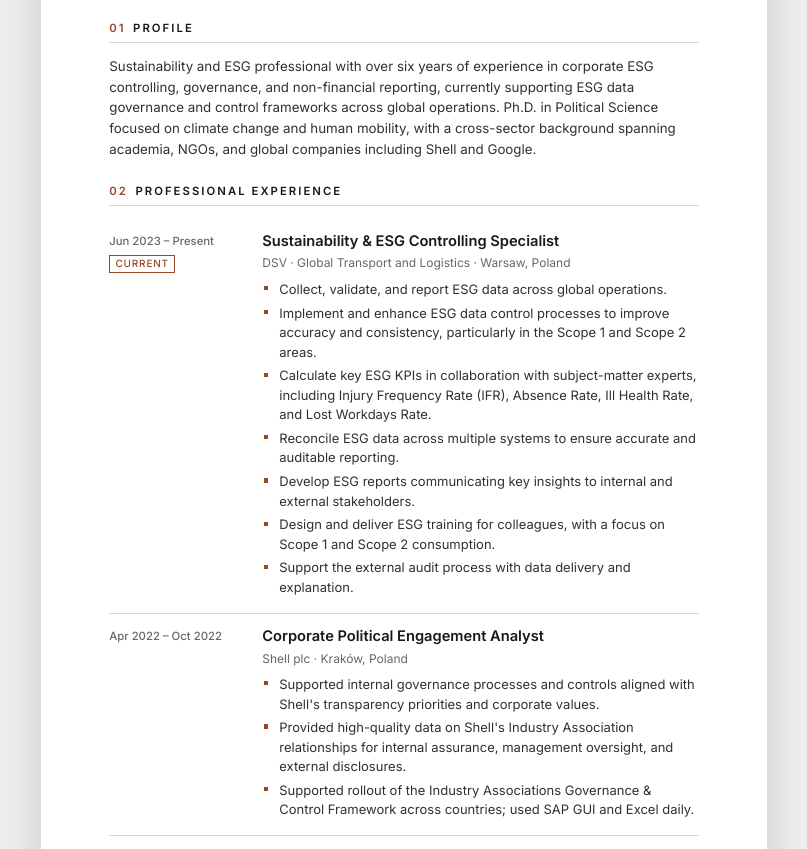
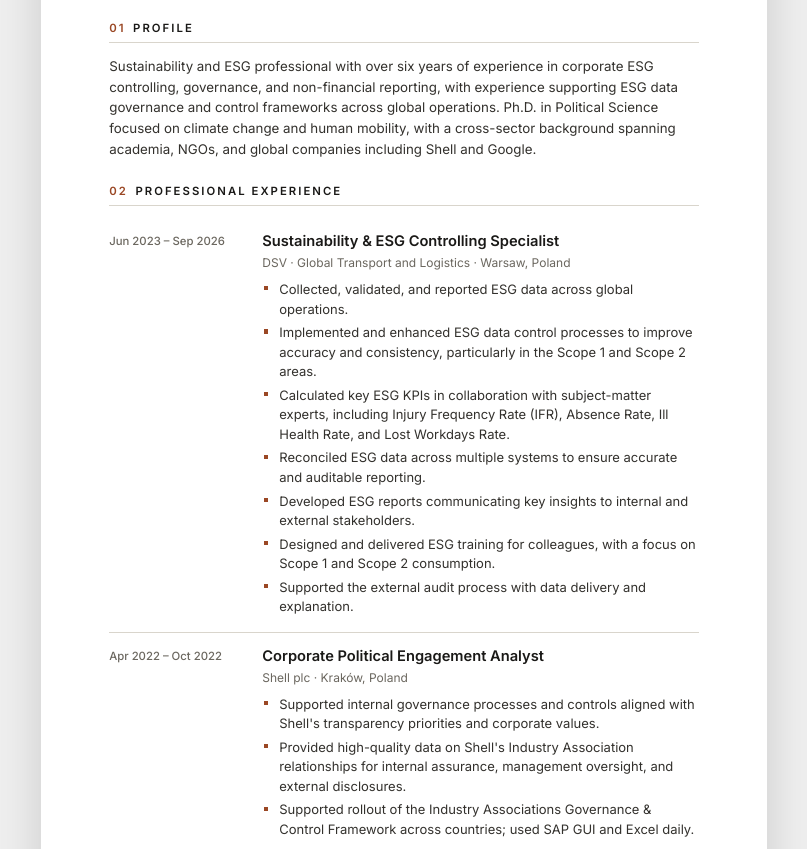
Before and after one commit to firatbarca/personal, an Eleventy site: page src/cv.njk in a window 1280 px wide. Shown: the part 251-1100 px from the top of the page, without its empty margins (236-1043 px from the left). Built offline with nearby package versions, Linux system fonts and the light colour scheme; Eleventy itself is replaced by a stand-in of ours; files that its build step writes are made by us from their sources.

Commit message:
Update CV DSV end date and past-tense experience

```diff
--- a/src/cv.njk
+++ b/src/cv.njk
@@ -110,7 +110,7 @@ eleventyExcludeFromCollections: true
     <h2><span class="n">01</span>Profile</h2>
     <p class="summary">
       Sustainability and ESG professional with over six years of experience in corporate ESG controlling,
-      governance, and non-financial reporting, currently supporting ESG data governance and control frameworks
+      governance, and non-financial reporting, with experience supporting ESG data governance and control frameworks
       across global operations. Ph.D. in Political Science focused on climate change and human mobility, with a
       cross-sector background spanning academia, NGOs, and global companies including Shell and Google.
     </p>
@@ -120,18 +120,18 @@ eleventyExcludeFromCollections: true
     <h2><span class="n">02</span>Professional Experience</h2>
 
     <div class="role">
-      <div class="when">Jun 2023 – Present<br /><span class="now">Current</span></div>
+      <div class="when">Jun 2023 – Sep 2026</div>
       <div>
         <h3>Sustainability &amp; ESG Controlling Specialist</h3>
         <div class="org">DSV · Global Transport and Logistics · Warsaw, Poland</div>
         <ul>
-          <li>Collect, validate, and report ESG data across global operations.</li>
-          <li>Implement and enhance ESG data control processes to improve accuracy and consistency, particularly in the Scope 1 and Scope 2 areas.</li>
-          <li>Calculate key ESG KPIs in collaboration with subject-matter experts, including Injury Frequency Rate (IFR), Absence Rate, Ill Health Rate, and Lost Workdays Rate.</li>
-          <li>Reconcile ESG data across multiple systems to ensure accurate and auditable reporting.</li>
-          <li>Develop ESG reports communicating key insights to internal and external stakeholders.</li>
-          <li>Design and deliver ESG training for colleagues, with a focus on Scope 1 and Scope 2 consumption.</li>
-          <li>Support the external audit process with data delivery and explanation.</li>
+          <li>Collected, validated, and reported ESG data across global operations.</li>
+          <li>Implemented and enhanced ESG data control processes to improve accuracy and consistency, particularly in the Scope 1 and Scope 2 areas.</li>
+          <li>Calculated key ESG KPIs in collaboration with subject-matter experts, including Injury Frequency Rate (IFR), Absence Rate, Ill Health Rate, and Lost Workdays Rate.</li>
+          <li>Reconciled ESG data across multiple systems to ensure accurate and auditable reporting.</li>
+          <li>Developed ESG reports communicating key insights to internal and external stakeholders.</li>
+          <li>Designed and delivered ESG training for colleagues, with a focus on Scope 1 and Scope 2 consumption.</li>
+          <li>Supported the external audit process with data delivery and explanation.</li>
         </ul>
       </div>
     </div>
```
